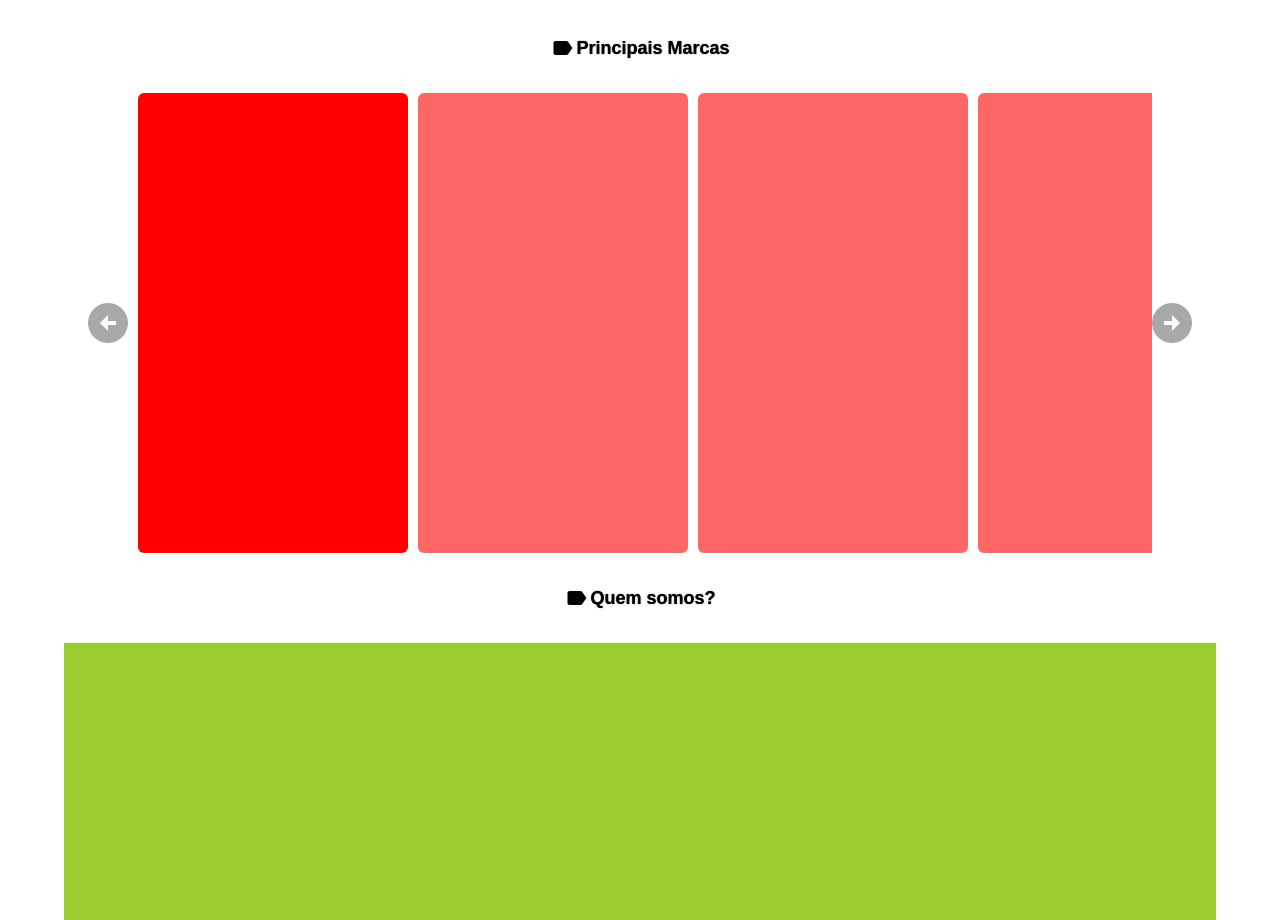
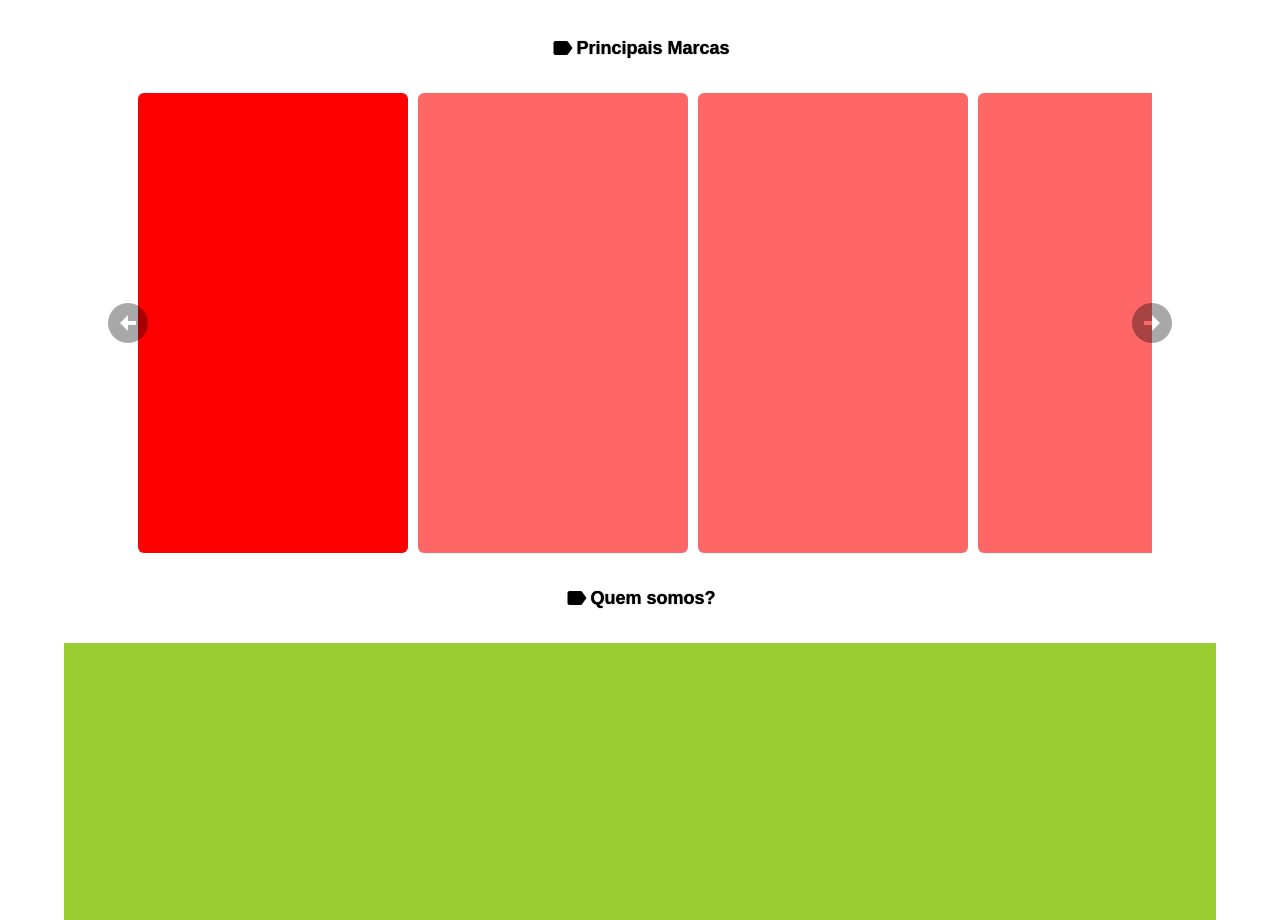
Before and after one commit to CaiamCCampos/Modulo4-HMTL-CSS, a plain HTML site: page Projeto BC/index.html in a window 1280 px wide. Shown: the part 2706-3626 px from the top of the page. Drawn offline with Linux system fonts and the light colour scheme.

Commit message:
arrumando rolagem lateral

```diff
--- a/Projeto BC/estilos/style.css
+++ b/Projeto BC/estilos/style.css
@@ -310,12 +310,13 @@ main > #prodsprincipal > .prodsprincihome > span > a{
 }
 #princimarcas > .control{
     width: 40px;
-    height: 50vh;
+    height: max-content;
     border-radius: 50px;
     display: inline-flex;
     justify-content: center;
     align-items: center;
     cursor: pointer;
+    transform: translate(-50%, 0%);
     color: rgba(0, 0, 0, 0.342);
 }
 #princimarcas > .control > span{
--- a/Projeto BC/index.html
+++ b/Projeto BC/index.html
@@ -100,7 +100,7 @@
             <h1>Principais Marcas</h1>
         </div>
         <section id="princimarcas">
-            <div class="botaoe control"  aria-label="Previous image" >
+            <div class="botaoe control" style="transform: translate(50%, 0%);"  aria-label="Previous image" >
                 <span class="material-icons">arrow_circle_left</span>
             </div>
             <div id="auxmarcas">
```
